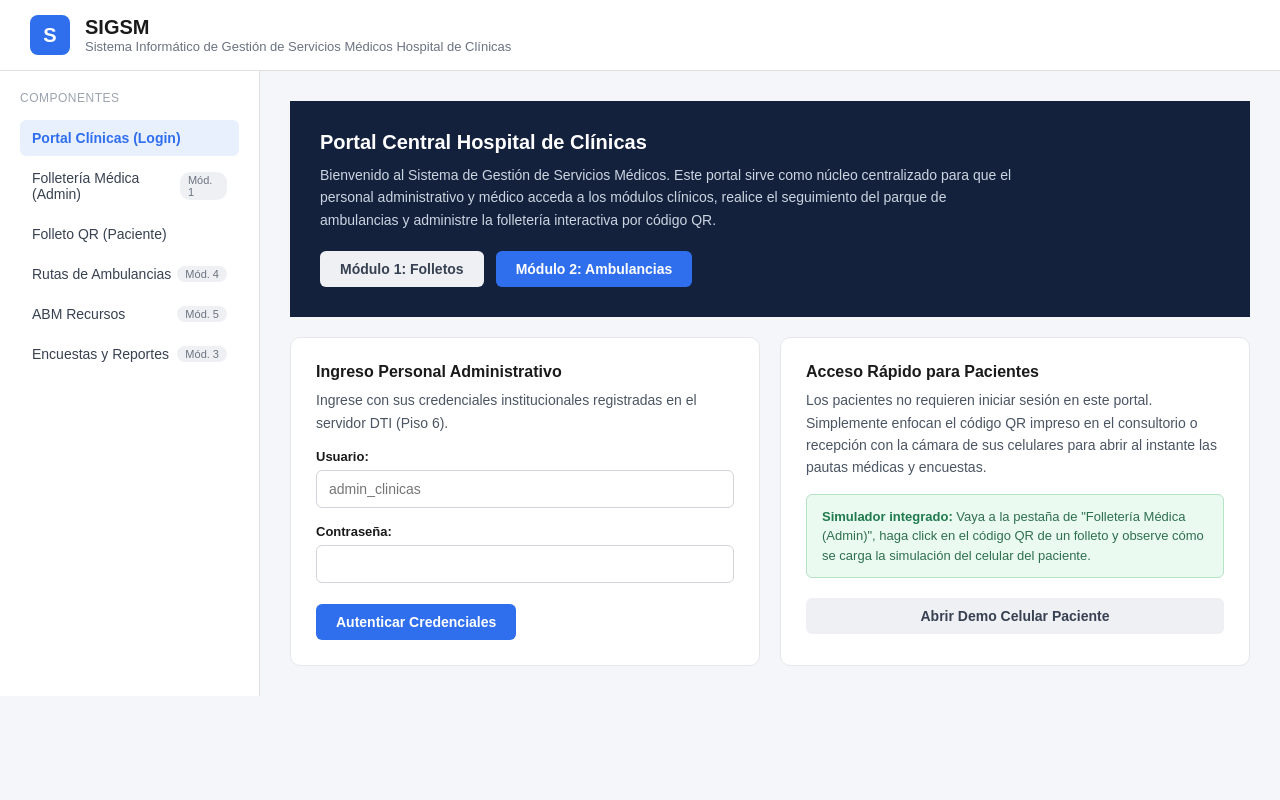
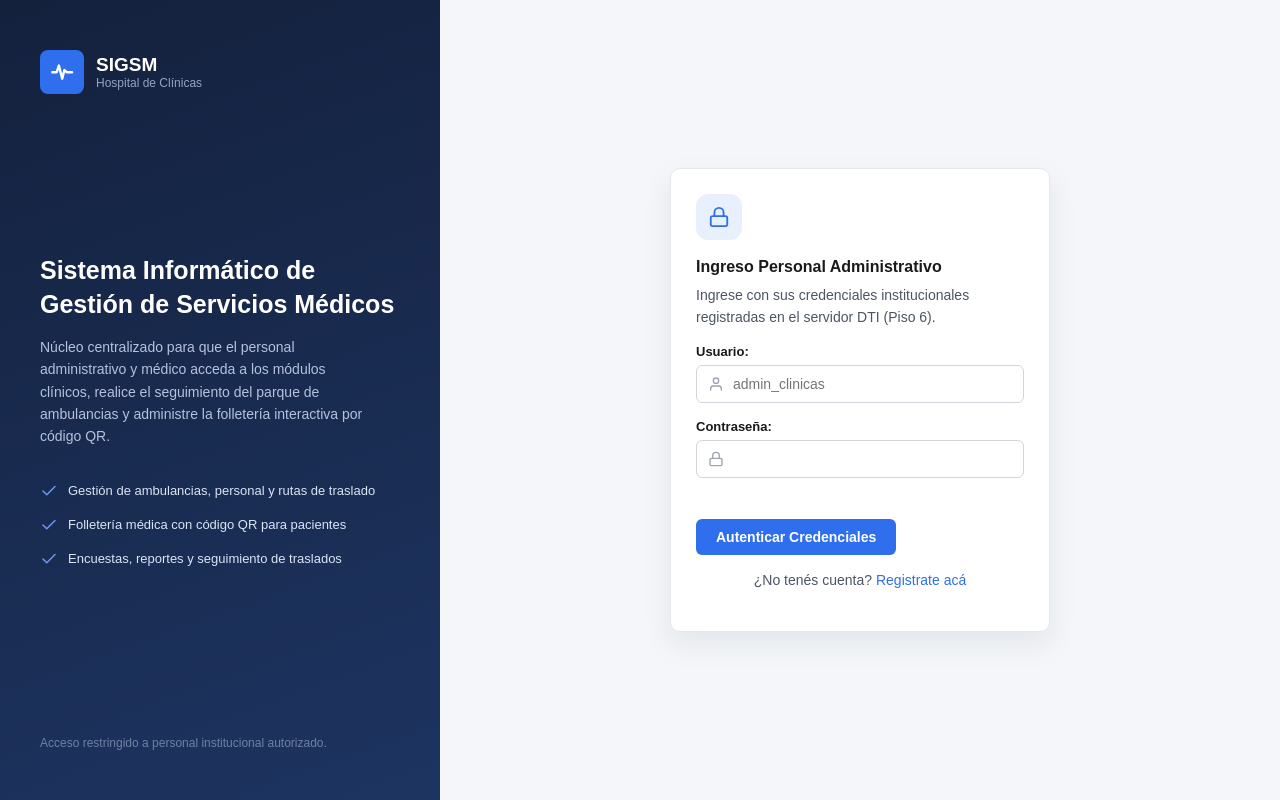
Before and after one commit to valen289/Clinica_, a PHP site: page / in a window 1280 px wide. Run offline with PHP 8.4, Linux system fonts and the light colour scheme.

Commit message:
implementacion de responsive, se hizo el login en una seccion unica.

```diff
--- a/assets/css/estilos.css
+++ b/assets/css/estilos.css
@@ -44,12 +44,12 @@ body {
     align-items: center;
     justify-content: center;
     color: #ffffff;
-    font-weight: bold;
-    font-size: 20px;
+    flex-shrink: 0;
 }
 
-.logo::before {
-    content: "S";
+.logo svg {
+    width: 60%;
+    height: 60%;
 }
 
 .titulo-sistema h1 {
@@ -222,6 +222,178 @@ nav a:hover {
 
 .tarjeta-login button {
     margin-top: 5px;
+}
+
+.mensaje-error {
+    color: #b91c1c;
+    font-size: 13px;
+    min-height: 16px;
+    margin-top: -6px;
+    margin-bottom: 10px;
+}
+
+.enlace-secundario {
+    font-size: 13px;
+    text-align: center;
+    margin-top: 14px;
+}
+
+.enlace-secundario a {
+    color: #2f6fed;
+    text-decoration: none;
+}
+
+/* ---- Pantalla de autenticación (login/registro) ---- */
+.pantalla-auth {
+    min-height: 100vh;
+    display: flex;
+}
+
+.panel-marca {
+    flex: 1;
+    max-width: 440px;
+    background: linear-gradient(160deg, #14213d 0%, #1d3461 100%);
+    color: #ffffff;
+    padding: 50px 40px;
+    display: flex;
+    flex-direction: column;
+    justify-content: space-between;
+}
+
+.panel-marca .logo-marca {
+    display: flex;
+    align-items: center;
+    gap: 12px;
+}
+
+.panel-marca .logo-marca .logo {
+    width: 44px;
+    height: 44px;
+    flex-shrink: 0;
+}
+
+.panel-marca .logo-marca h1 {
+    font-size: 19px;
+}
+
+.panel-marca .logo-marca p {
+    font-size: 12px;
+    color: #94a3c4;
+}
+
+.marca-contenido h2 {
+    font-size: 25px;
+    line-height: 1.35;
+    margin-bottom: 14px;
+}
+
+.marca-contenido > p {
+    font-size: 14px;
+    color: #b6c2dd;
+    line-height: 1.6;
+    margin-bottom: 26px;
+    max-width: 340px;
+}
+
+.lista-features {
+    list-style: none;
+}
+
+.lista-features li {
+    display: flex;
+    align-items: center;
+    gap: 10px;
+    font-size: 13px;
+    color: #dbe4f5;
+    padding: 8px 0;
+}
+
+.lista-features svg {
+    flex-shrink: 0;
+    width: 18px;
+    height: 18px;
+    color: #6f96f2;
+}
+
+.marca-footer {
+    font-size: 12px;
+    color: #6f80a3;
+}
+
+.panel-formulario {
+    flex: 1;
+    display: flex;
+    align-items: center;
+    justify-content: center;
+    padding: 40px 20px;
+    background-color: #f4f6f9;
+}
+
+.panel-formulario .tarjeta-login {
+    width: 100%;
+    max-width: 380px;
+    box-shadow: 0 12px 30px rgba(20, 33, 61, 0.08);
+}
+
+.icono-insignia {
+    width: 46px;
+    height: 46px;
+    border-radius: 12px;
+    background-color: #e8f0fe;
+    color: #2f6fed;
+    display: flex;
+    align-items: center;
+    justify-content: center;
+    margin-bottom: 18px;
+}
+
+.icono-insignia svg {
+    width: 22px;
+    height: 22px;
+}
+
+.input-con-icono {
+    position: relative;
+}
+
+.input-con-icono svg {
+    position: absolute;
+    left: 12px;
+    top: 50%;
+    transform: translateY(-50%);
+    width: 16px;
+    height: 16px;
+    color: #9ca3af;
+    pointer-events: none;
+}
+
+.input-con-icono input {
+    padding: 10px 12px 10px 36px;
+}
+
+@media (max-width: 860px) {
+    .pantalla-auth {
+        flex-direction: column;
+    }
+
+    .panel-marca {
+        max-width: 100%;
+        padding: 26px 24px;
+    }
+
+    .marca-contenido h2 {
+        font-size: 19px;
+    }
+
+    .marca-contenido > p {
+        margin-bottom: 14px;
+        max-width: none;
+    }
+
+    .lista-features,
+    .marca-footer {
+        display: none;
+    }
 }
 
 .aviso-simulador {
--- a/config/conexion.php
+++ b/config/conexion.php
@@ -5,5 +5,6 @@ require_once 'config.php';
 $con = new mysqli(BD_HOST, BD_USUARIO, BD_CLAVE, BD_NOMBRE);
 
 if ($con->connect_error) {
-    die("Error al conectar: " . $con->connect_error);
+    error_log("Error de conexión MySQL: " . $con->connect_error);
+    die("No se pudo conectar con el servidor. Intente más tarde.");
 }
--- a/includes/header.php
+++ b/includes/header.php
@@ -1,5 +1,7 @@
 <header class="topbar">
-        <div class="logo"></div>
+        <div class="logo">
+            <svg viewBox="0 0 24 24" fill="none" stroke="currentColor" stroke-width="2.2" stroke-linecap="round" stroke-linejoin="round"><path d="M3 12h4l2-6 3 12 2-8 2 2h5"/></svg>
+        </div>
     <div class="titulo-sistema">
         <h1>SIGSM</h1>
         <p>Sistema Informático de Gestión de Servicios Médicos Hospital de Clínicas</p>
--- a/index.html
+++ b/index.html
@@ -3,71 +3,78 @@
 <head>
     <meta charset="UTF-8">
     <meta name="viewport" content="width=device-width, initial-scale=1.0">
-    <title>SIGSM - Portal Clínicas</title>
+    <title>SIGSM - Iniciar Sesión</title>
     <link rel="stylesheet" href="assets/css/estilos.css">
 </head>
 <body>
 
-    <header class="topbar">
-        <div class="logo"></div>
-    <div class="titulo-sistema">
+    <div class="pantalla-auth">
+
+        <div class="panel-marca">
+            <div class="logo-marca">
+                <div class="logo">
+                    <svg viewBox="0 0 24 24" fill="none" stroke="currentColor" stroke-width="2.2" stroke-linecap="round" stroke-linejoin="round"><path d="M3 12h4l2-6 3 12 2-8 2 2h5"/></svg>
+                </div>
+                <div>
                     <h1>SIGSM</h1>
-        <p>Sistema Informático de Gestión de Servicios Médicos Hospital de Clínicas</p>
+                    <p>Hospital de Clínicas</p>
                 </div>
-    </header>
+            </div>
 
-    <div class="layout">
-        <aside class="sidebar">
-               <p class="sidebar-titulo">COMPONENTES</p>
-    <nav>
-        <ul>
-            <li class="activo"><a href="index.html">Portal Clínicas (Login)</a></li>
-            <li><a href="modulos/folleteria/listar.php">Folletería Médica (Admin) <span class="badge">Mód. 1</span></a></li>
-            <li><a href="modulos/folleto_publico/ver.php">Folleto QR (Paciente)</a></li>
-            <li><a href="modulos/ambulancias/listar.php">Rutas de Ambulancias <span class="badge">Mód. 4</span></a></li>
-            <li><a href="modulos/recursos/ambulancias.php">ABM Recursos <span class="badge">Mód. 5</span></a></li>
-            <li><a href="modulos/encuestas/listar.php">Encuestas y Reportes <span class="badge">Mód. 3</span></a></li>
+            <div class="marca-contenido">
+                <h2>Sistema Informático de Gestión de Servicios Médicos</h2>
+                <p>Núcleo centralizado para que el personal administrativo y médico acceda a los módulos clínicos, realice el seguimiento del parque de ambulancias y administre la folletería interactiva por código QR.</p>
+
+                <ul class="lista-features">
+                    <li>
+                        <svg viewBox="0 0 24 24" fill="none" stroke="currentColor" stroke-width="2" stroke-linecap="round" stroke-linejoin="round"><polyline points="20 6 9 17 4 12"/></svg>
+                        Gestión de ambulancias, personal y rutas de traslado
+                    </li>
+                    <li>
+                        <svg viewBox="0 0 24 24" fill="none" stroke="currentColor" stroke-width="2" stroke-linecap="round" stroke-linejoin="round"><polyline points="20 6 9 17 4 12"/></svg>
+                        Folletería médica con código QR para pacientes
+                    </li>
+                    <li>
+                        <svg viewBox="0 0 24 24" fill="none" stroke="currentColor" stroke-width="2" stroke-linecap="round" stroke-linejoin="round"><polyline points="20 6 9 17 4 12"/></svg>
+                        Encuestas, reportes y seguimiento de traslados
+                    </li>
                 </ul>
-    </nav>
-        </aside>
+            </div>
 
-        <main class="contenido">
-        <section class="banner-portal">
-        <h2>Portal Central Hospital de Clínicas</h2>
-        <p>Bienvenido al Sistema de Gestión de Servicios Médicos. Este portal sirve como núcleo centralizado para que el personal administrativo y médico acceda a los módulos clínicos, realice el seguimiento del parque de ambulancias y administre la folletería interactiva por código QR.</p>
-        <div class="banner-botones">
-            <a href="modulos/folleteria/listar.php" class="boton boton-secundario">Módulo 1: Folletos</a>
-            <a href="modulos/ambulancias/listar.php" class="boton boton-primario">Módulo 2: Ambulancias</a>
+            <p class="marca-footer">Acceso restringido a personal institucional autorizado.</p>
         </div>
-    </section>
- <div class="tarjetas-portal">
+
+        <div class="panel-formulario">
             <section class="tarjeta tarjeta-login">
+                <div class="icono-insignia">
+                    <svg viewBox="0 0 24 24" fill="none" stroke="currentColor" stroke-width="2" stroke-linecap="round" stroke-linejoin="round"><rect x="3" y="11" width="18" height="11" rx="2" ry="2"/><path d="M7 11V7a5 5 0 0 1 10 0v4"/></svg>
+                </div>
                 <h3>Ingreso Personal Administrativo</h3>
                 <p>Ingrese con sus credenciales institucionales registradas en el servidor DTI (Piso 6).</p>
-        <form action="login.php" method="POST">
+
+                <form id="form-login" action="login.php" method="POST">
                     <label for="usuario">Usuario:</label>
+                    <div class="input-con-icono">
+                        <svg viewBox="0 0 24 24" fill="none" stroke="currentColor" stroke-width="2" stroke-linecap="round" stroke-linejoin="round"><path d="M20 21v-2a4 4 0 0 0-4-4H8a4 4 0 0 0-4 4v2"/><circle cx="12" cy="7" r="4"/></svg>
                         <input type="text" id="usuario" name="usuario" placeholder="admin_clinicas" required>
+                    </div>
+
                     <label for="contrasenia">Contraseña:</label>
+                    <div class="input-con-icono">
+                        <svg viewBox="0 0 24 24" fill="none" stroke="currentColor" stroke-width="2" stroke-linecap="round" stroke-linejoin="round"><rect x="3" y="11" width="18" height="11" rx="2" ry="2"/><path d="M7 11V7a5 5 0 0 1 10 0v4"/></svg>
                         <input type="password" id="contrasenia" name="contrasenia" required>
+                    </div>
+
+                    <div id="mensaje-login" class="mensaje-error"></div>
                     <button type="submit" class="boton boton-primario">Autenticar Credenciales</button>
                 </form>
-
+                <p class="enlace-secundario">¿No tenés cuenta? <a href="registro.html">Registrate acá</a></p>
             </section>
-
-        <section class="tarjeta tarjeta-paciente">
-    <h3>Acceso Rápido para Pacientes</h3>
-    <p>Los pacientes no requieren iniciar sesión en este portal. Simplemente enfocan el código QR impreso en el consultorio o recepción con la cámara de sus celulares para abrir al instante las pautas médicas y encuestas.</p>
-   <div class="aviso-simulador">
-    <strong>Simulador integrado:</strong> Vaya a la pestaña de "Folletería Médica (Admin)", haga click en el código QR de un folleto y observe cómo se carga la simulación del celular del paciente.
         </div>
-       <button type="button" class="boton boton-secundario">Abrir Demo Celular Paciente</button>
-
-    </section>
 
     </div>
-        </main>
-    </div>
 
+    <script src="assets/js/login.js"></script>
 
 </body>
 </html>
```
Also changed, not shown: other parts of assets/css/estilos.css (+91 -0 lines), assets/js/login.js (added, +33 -0 lines), assets/js/registro.js (added, +32 -0 lines), login.php (+9 -9 lines), registro.html (added, +55 -0 lines), registro.php (added, +45 -0 lines). Lines whose indentation alone changed are shown as unchanged.
